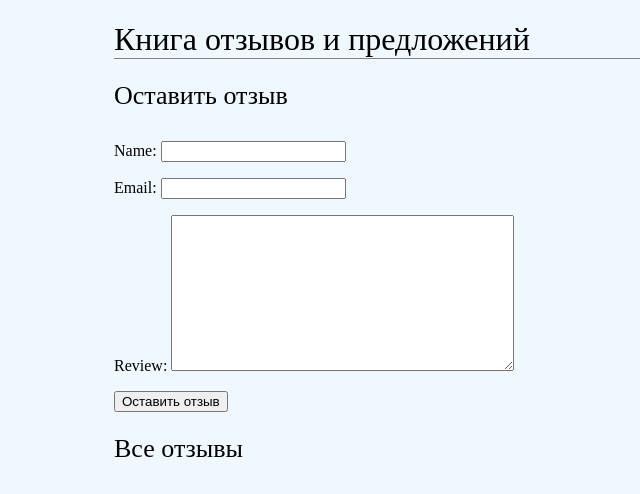
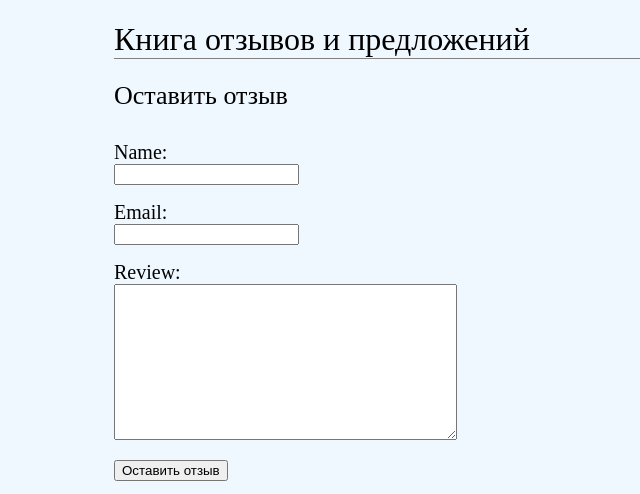
Before and after one commit to Shepadey/revwui-book-, a Django app: page / in a window 1280 px wide. Shown: the top 494 px of the page, without its empty margins (142-782 px from the left). Run offline with Django 4.2, Linux system fonts and the light colour scheme.

Commit message:
upgrade css
you can youse it for your css

```diff
--- a/reviews/static/css/style.css
+++ b/reviews/static/css/style.css
@@ -13,3 +13,10 @@ h2{
     margin-bottom: 30px;
     font-size: 26px;
 }
+label {
+
+display: block;
+
+font-size: 20px;
+
+}
```
